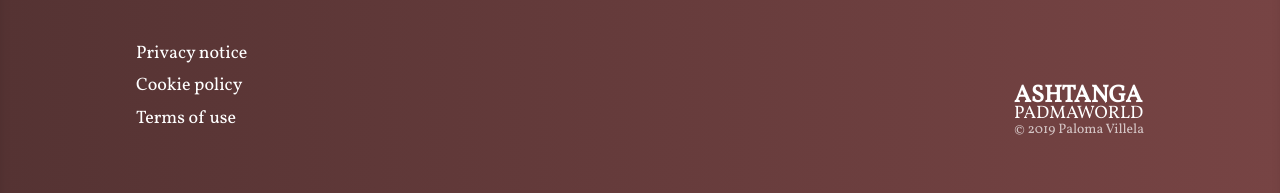
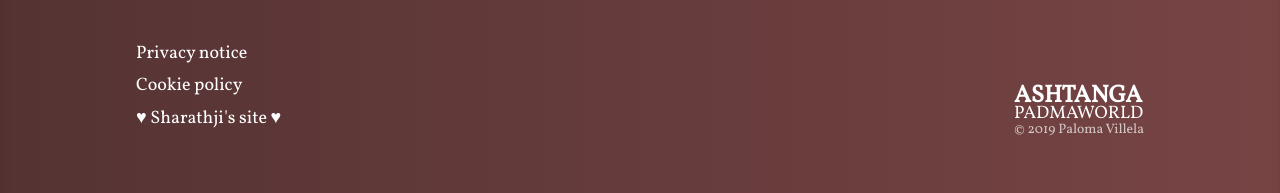
Before and after one commit to palomavillela/palomavillela.github.io, a Jekyll site: the page built from en/contact.html, in a window 1280 px wide and 900 px high, scrolled down 895 px. Shown: the part 704-897 px from the top of the window. Built offline with Jekyll 4.4.1, drawn with Linux system fonts in a browser that asks for light colours; nearby versions of some CDN libraries.

Commit message:
add link to sharath's site

```diff
--- a/_includes/en/footer.html
+++ b/_includes/en/footer.html
@@ -5,4 +5,5 @@
     text_privacy_notice = "Privacy notice"
     text_cookie_policy = "Cookie policy"
     text_terms_of_use = "Terms of use"
+    text_sharath_yoga_centre = "♥ Sharathji's site ♥"
 %}
--- a/_includes/es/footer.html
+++ b/_includes/es/footer.html
@@ -5,4 +5,5 @@
     text_privacy_notice = "Aviso de privacidad"
     text_cookie_policy = "Política de cookies"
     text_terms_of_use = "Términos de uso"
+    text_sharath_yoga_centre = "♥ Página de Sharathji ♥"
 %}
--- a/_includes/footer.html
+++ b/_includes/footer.html
@@ -4,7 +4,8 @@
             <ul>
                 <li><a href="/{{ include.language }}/privacy.html" target="_blank">{{ include.text_privacy_notice }}</a></li>
                 <li><a href="/{{ include.language }}/cookies.html" target="_blank">{{ include.text_cookie_policy }}</a></li>
-                <li><a href="/{{ include.language }}/terms.html" target="_blank">{{ include.text_terms_of_use }}</a></li>
+                <!-- <li><a href="/{{ include.language }}/terms.html" target="_blank">{{ include.text_terms_of_use }}</a></li> -->
+                <li><a href="https://sharathyogacentre.com/" target="_blank">{{ include.text_sharath_yoga_centre }}</a></li>
             </ul>
         </div>
         <div class="pure-u-1-2">
```
